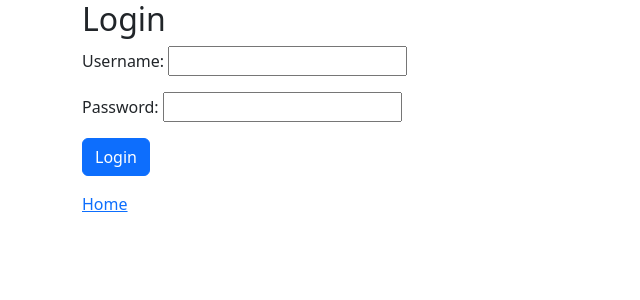
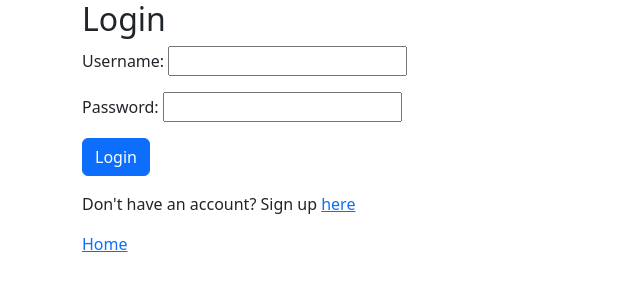
Before and after one commit to GiselleTan/WiT_JuneJams24_pyWS, a Django app: page /account/login/ in a window 1280 px wide. Shown: the top 300 px of the page, without its empty margins (0-640 px from the left). Run offline with Django 5.2, Linux system fonts and the light colour scheme.

Commit message:
Add redirection from login to sign up page

```diff
--- a/login/templates/login.html
+++ b/login/templates/login.html
@@ -15,6 +15,7 @@
         {{ form.as_p }}
         <button type="submit" class="btn btn-primary mb-3">Login</button>
     </form>
+    <p>Don't have an account? Sign up <a href="{%url 'signup' %}">here</a></p>
     <a href="{% url 'topic_index' %}">Home</a>
 </body>
 </html>
```
